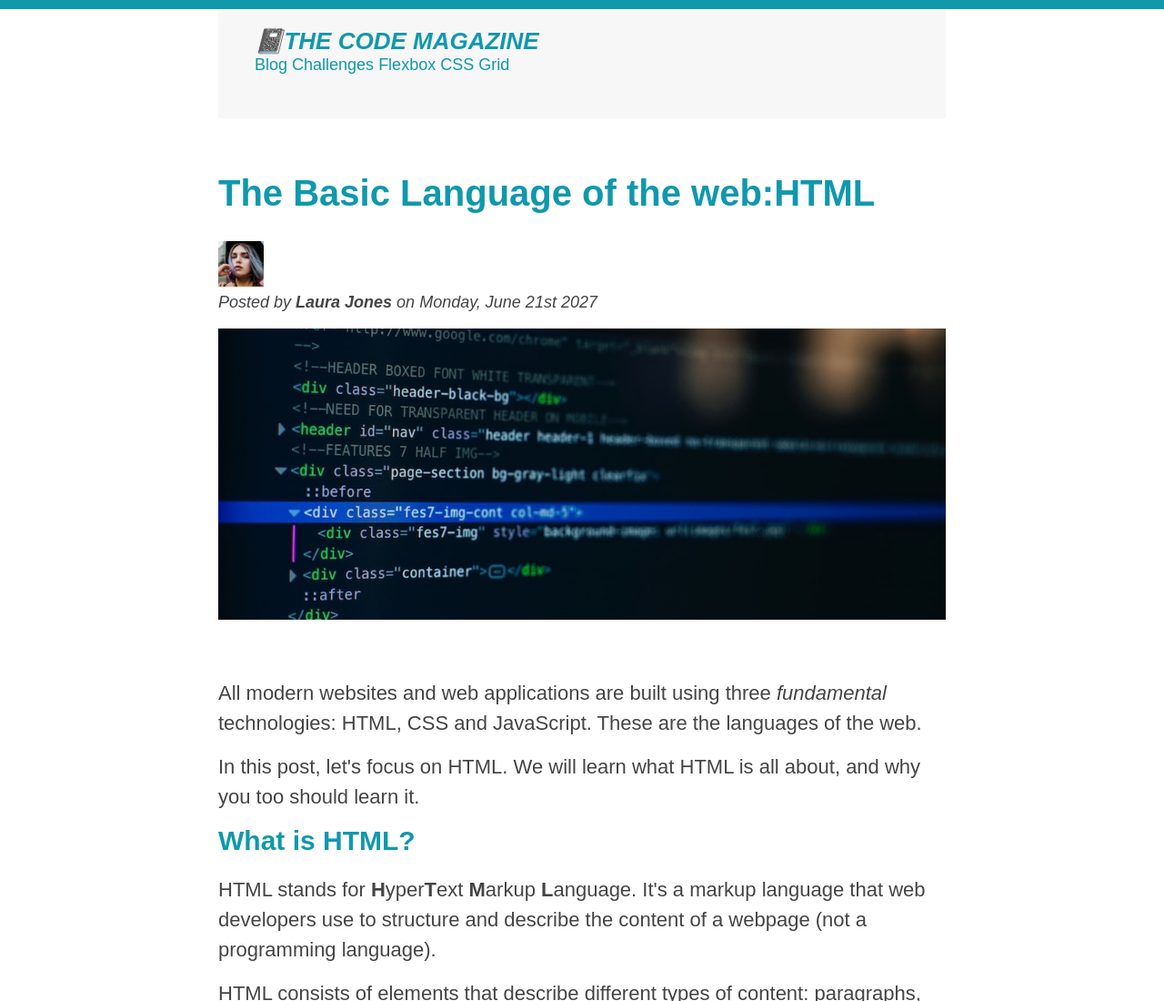
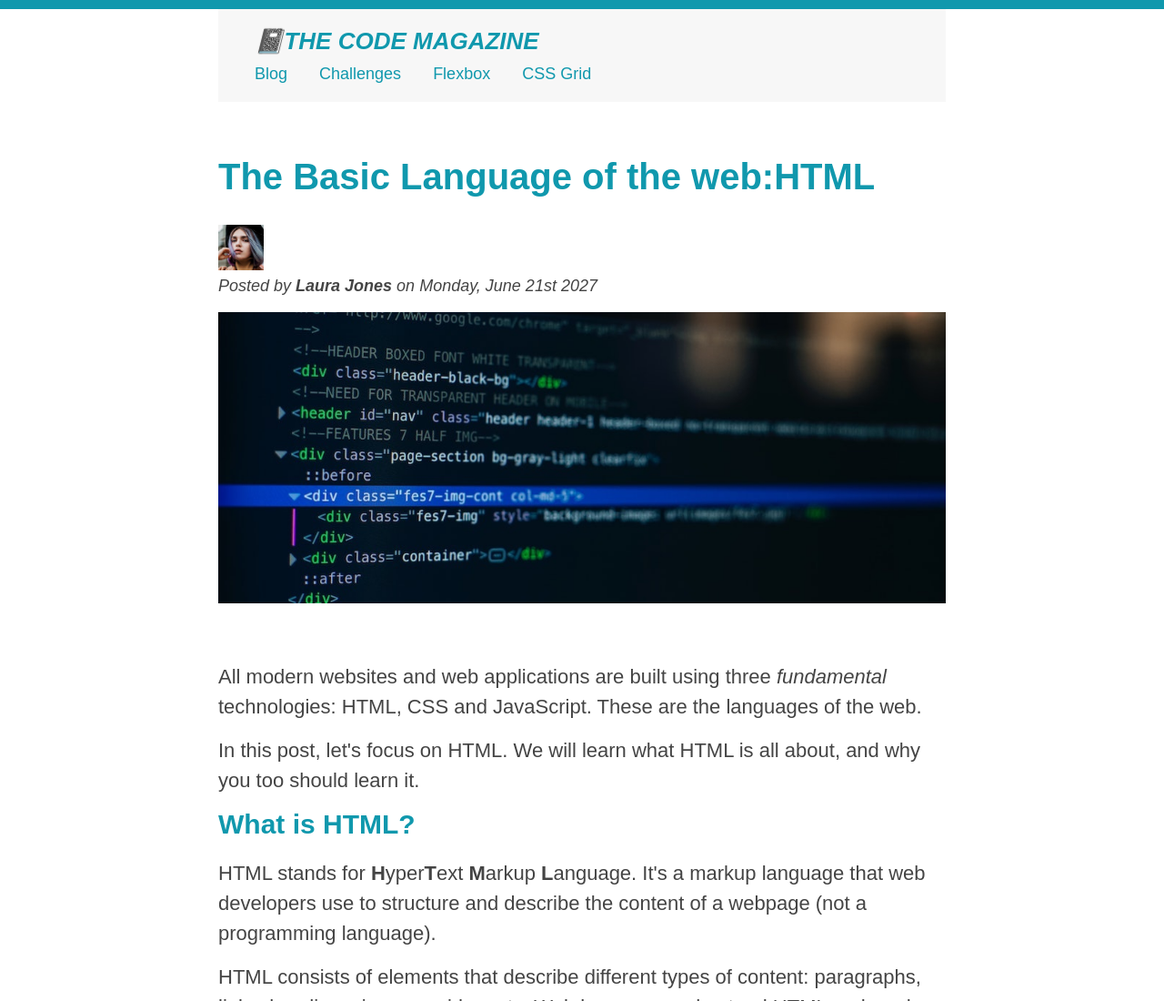
Before and after one commit to Sadiaibrahim/CSSF, a plain HTML site: page Index.html in a window 1280 px wide. Shown: the top 1100 px of the page at 91% size. Drawn offline with Linux system fonts and the light colour scheme.

Commit message:
css-box-types

```diff
--- a/style.css
+++ b/style.css
@@ -2,7 +2,7 @@
   margin: 0;
   padding: 0;
 }
-
+/* Page sessions */
 body {
   color: #444;
   font-family: sans-serif;
@@ -17,7 +17,6 @@ body {
   background-color: #f7f7f7;
   padding: 20px 40px;
   margin-bottom: 60px;
-  height: 80px;
 }
 
 nav {
@@ -38,7 +37,7 @@ aside {
   padding: 50px 0;
   width: 500px;
 }
-
+/* Smaller elements */
 h1,
 h2,
 h3 {
@@ -151,6 +150,20 @@ a:active {
   width: 100%;
   height: auto;
 }
+
+nav a:link {
+  /* background-color: orangered;
+  margin: 20px;
+  padding: 20px;
+  display: block; */
+  margin-right: 30px;
+  margin-top: 10px;
+  display: inline-block;
+}
+
+nav a:link:last-child {
+  margin-right: 0;
+}
 /* Resolving conflicts between selectors=below is example, id will override all as it's the strongest selector*/
 /* #copyright {
   color: red;
```
